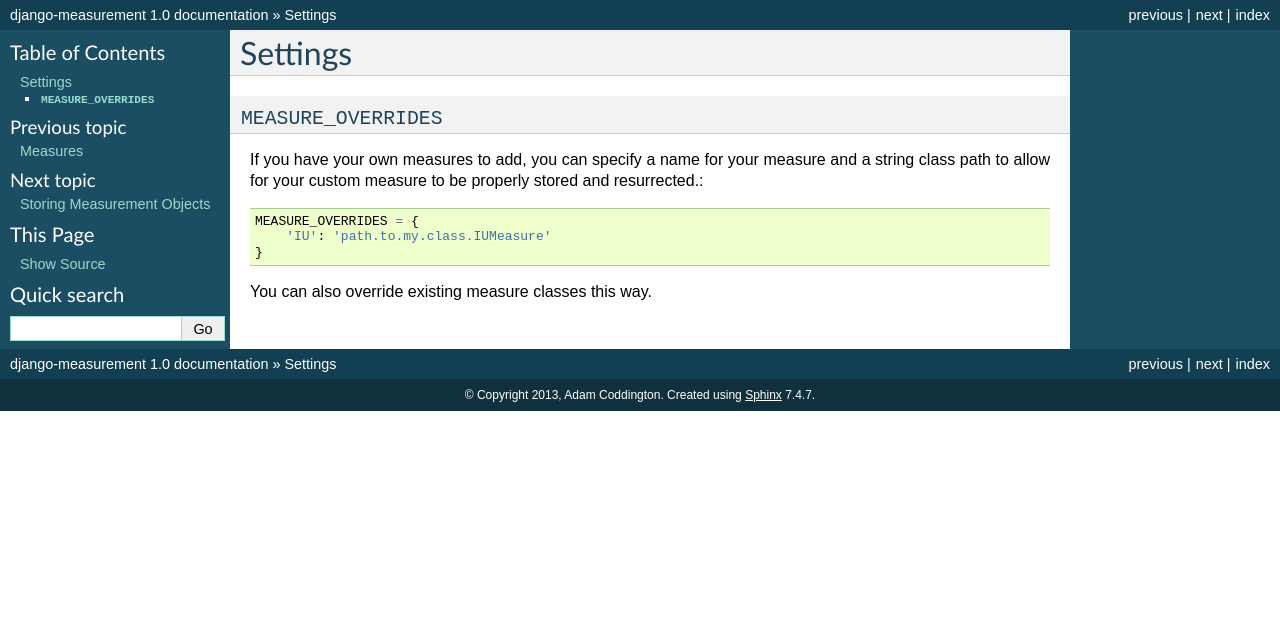
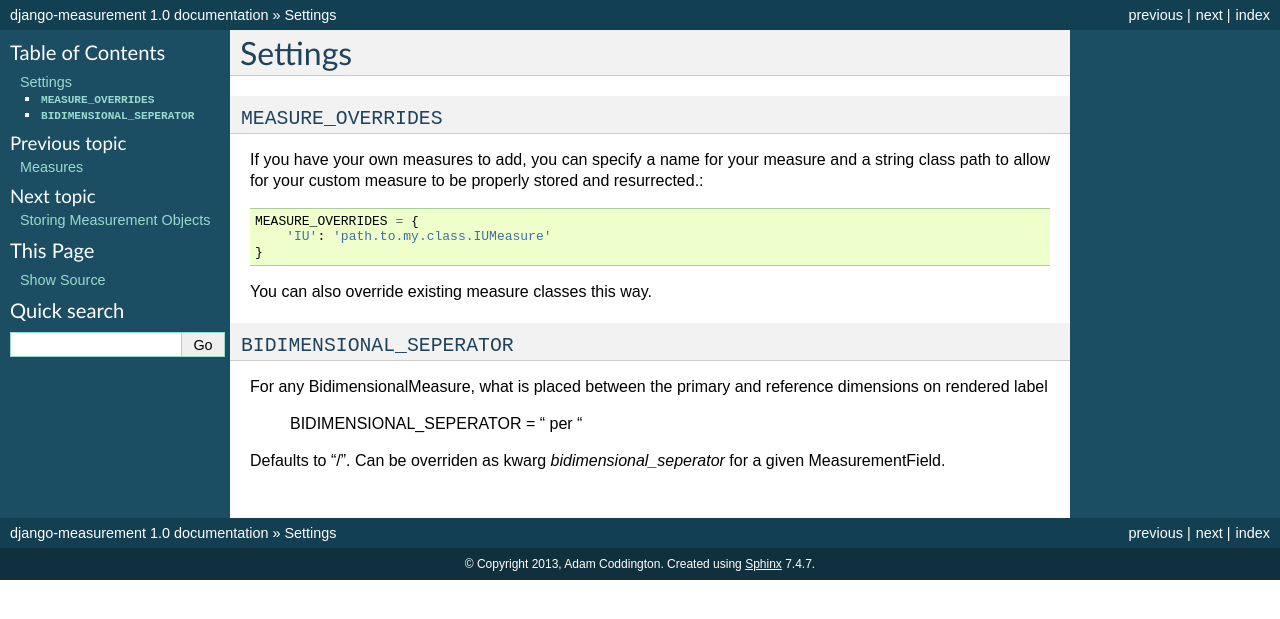
Before and after one commit to coddingtonbear/django-measurement, a Sphinx documentation site: the page built from docs/topics/settings.rst, in a window 1280 px wide. Shown: the top 619 px of the page. Built offline with Sphinx 7.4.7, drawn with Linux system fonts in a browser that asks for light colours.

Commit message:
Added BIDIMENSIONAL_SEPERATOR setting
Added BIDIMENSIONAL_SEPERATOR setting

```diff
--- a/docs/topics/settings.rst
+++ b/docs/topics/settings.rst
@@ -1,6 +1,7 @@
 
 Settings
 ========
+
 
 ``MEASURE_OVERRIDES``
 ---------------------
@@ -14,3 +15,12 @@ for your custom measure to be properly stored and resurrected.::
     }
 
 You can also override existing measure classes this way.
+
+
+``BIDIMENSIONAL_SEPERATOR``
+---------------------
+For any BidimensionalMeasure, what is placed between the primary and reference dimensions on rendered label
+
+    BIDIMENSIONAL_SEPERATOR = " per "
+
+Defaults to "/". Can be overriden as kwarg `bidimensional_seperator` for a given MeasurementField.
```
